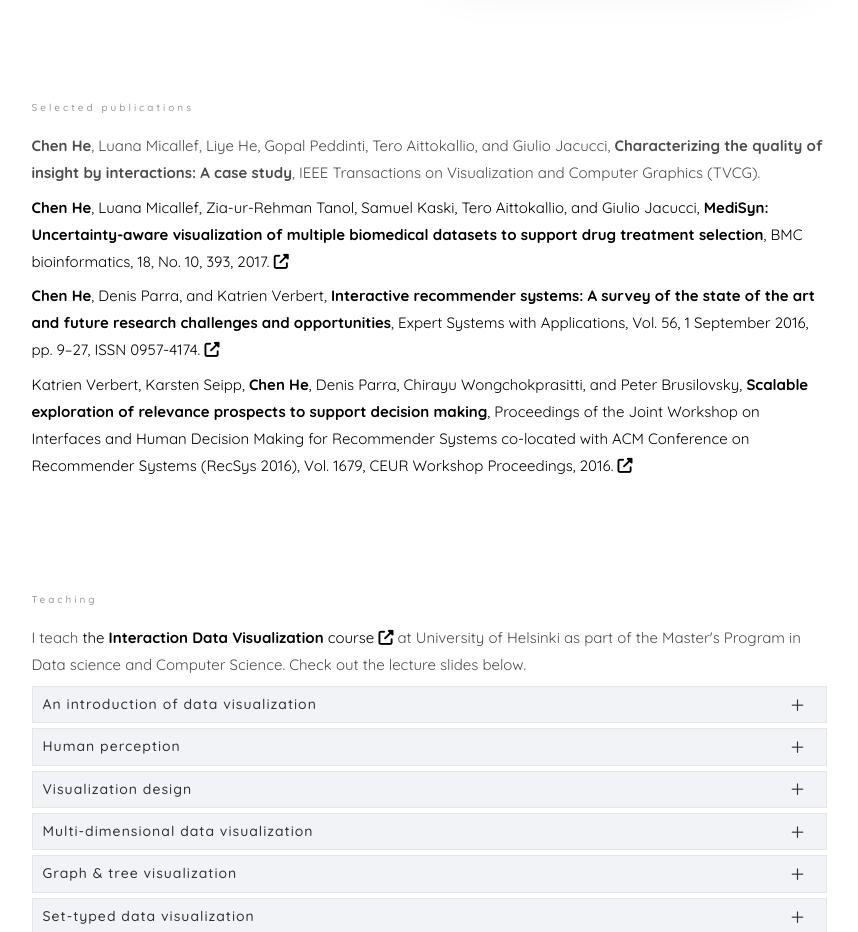
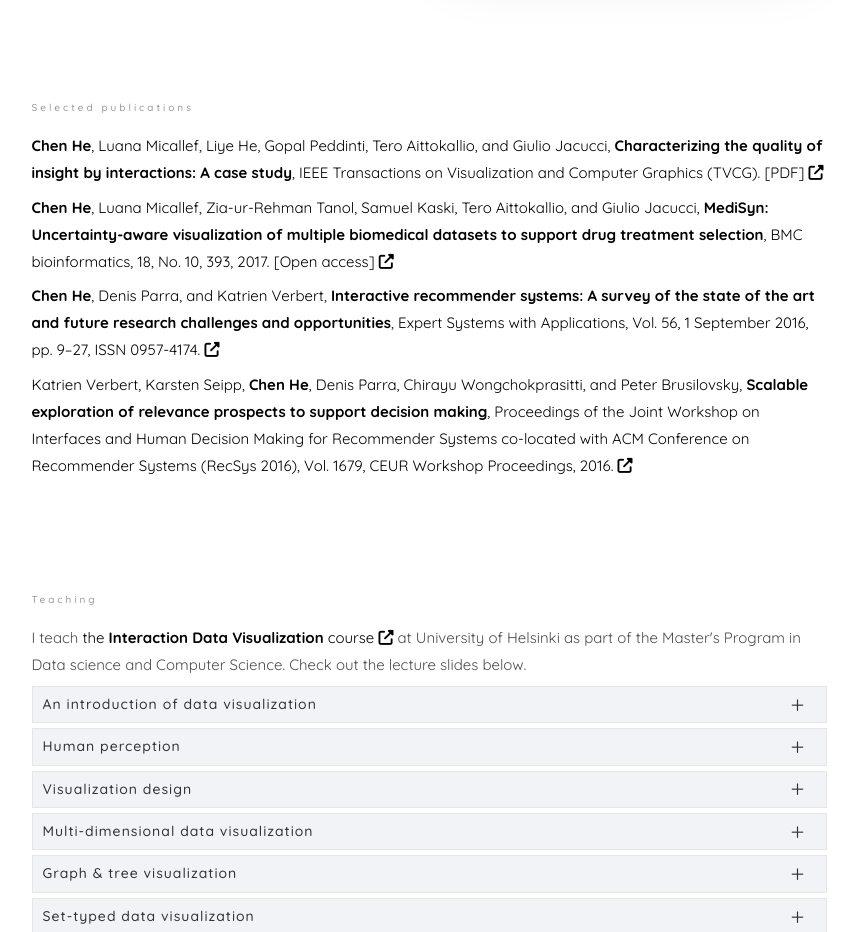
Before and after one commit to ChenHe-InfoViz/chenhe-infoviz.github.io, a plain HTML site: page index.html in a window 1280 px wide. Shown: the part 1720-2652 px from the top of the page, without its empty margins (361-1219 px from the left). Drawn offline with nearby package versions, Linux system fonts and the light colour scheme; some icons are missing; files whose address does not match are found by name; a web font is replaced by a local one.

Commit message:
update pdf

```diff
--- a/css/style.css
+++ b/css/style.css
@@ -1308,6 +1308,8 @@ body.offcanvas {
 #message {
   height: 130px; }
 
+
+
 .colorlib-nav-toggle {
   cursor: pointer;
   text-decoration: none; }
--- a/index.html
+++ b/index.html
@@ -92,7 +92,6 @@
 			</div>
 
 		</aside>
-
 		<div id="colorlib-main">
 			<!-- <section id="colorlib-hero" class="js-fullheight" data-section="home">
 				<div class="flexslider js-fullheight">
@@ -340,10 +339,10 @@
 					</div>
 					<div class="row">
 						<div class="col-md-12 animate-box" data-animate-effect="fadeInLeft">
-							<p><strong>Chen He</strong>, Luana Micallef, Liye He, Gopal Peddinti, Tero Aittokallio, and Giulio Jacucci, <strong>Characterizing the quality of insight by interactions: A case study</strong>, IEEE Transactions on Visualization and Computer Graphics (TVCG).</p>
+							<p><a href="characterizing the quality of insight.pdf" target="_blank"><strong>Chen He</strong>, Luana Micallef, Liye He, Gopal Peddinti, Tero Aittokallio, and Giulio Jacucci, <strong>Characterizing the quality of insight by interactions: A case study</strong>, IEEE Transactions on Visualization and Computer Graphics (TVCG). [PDF] <i class="fas fa-external-link-alt"></i></a></p>
 						</div>
 						<div class="col-md-12 animate-box" data-animate-effect="fadeInRight">
-							<p><a href="https://bmcbioinformatics.biomedcentral.com/articles/10.1186/s12859-017-1785-7" target="_blank"><strong>Chen He</strong>, Luana Micallef, Zia-ur-Rehman Tanol, Samuel Kaski, Tero Aittokallio, and Giulio Jacucci, <strong>MediSyn: Uncertainty-aware visualization of multiple biomedical datasets to support drug treatment selection</strong>, BMC bioinformatics, 18, No. 10, 393, 2017. <i class="fas fa-external-link-alt"></i></a></p>
+							<p><a href="https://bmcbioinformatics.biomedcentral.com/articles/10.1186/s12859-017-1785-7" target="_blank"><strong>Chen He</strong>, Luana Micallef, Zia-ur-Rehman Tanol, Samuel Kaski, Tero Aittokallio, and Giulio Jacucci, <strong>MediSyn: Uncertainty-aware visualization of multiple biomedical datasets to support drug treatment selection</strong>, BMC bioinformatics, 18, No. 10, 393, 2017. [Open access] <i class="fas fa-external-link-alt"></i></a></p>
 						</div>
 						<div class="col-md-12 animate-box" data-animate-effect="fadeInLeft">
 							<p><a href="http://dx.doi.org/10.1016/j.eswa.2016.02.013" target="_blank"><strong>Chen He</strong>, Denis Parra, and Katrien Verbert, <strong>Interactive recommender systems: A survey of the state of the art and future research challenges and opportunities</strong>, Expert Systems with Applications, Vol. 56, 1 September 2016, pp. 9–27, ISSN 0957-4174. <i class="fas fa-external-link-alt"></i></a></p>
```
Also changed, not shown: 1 other file.
